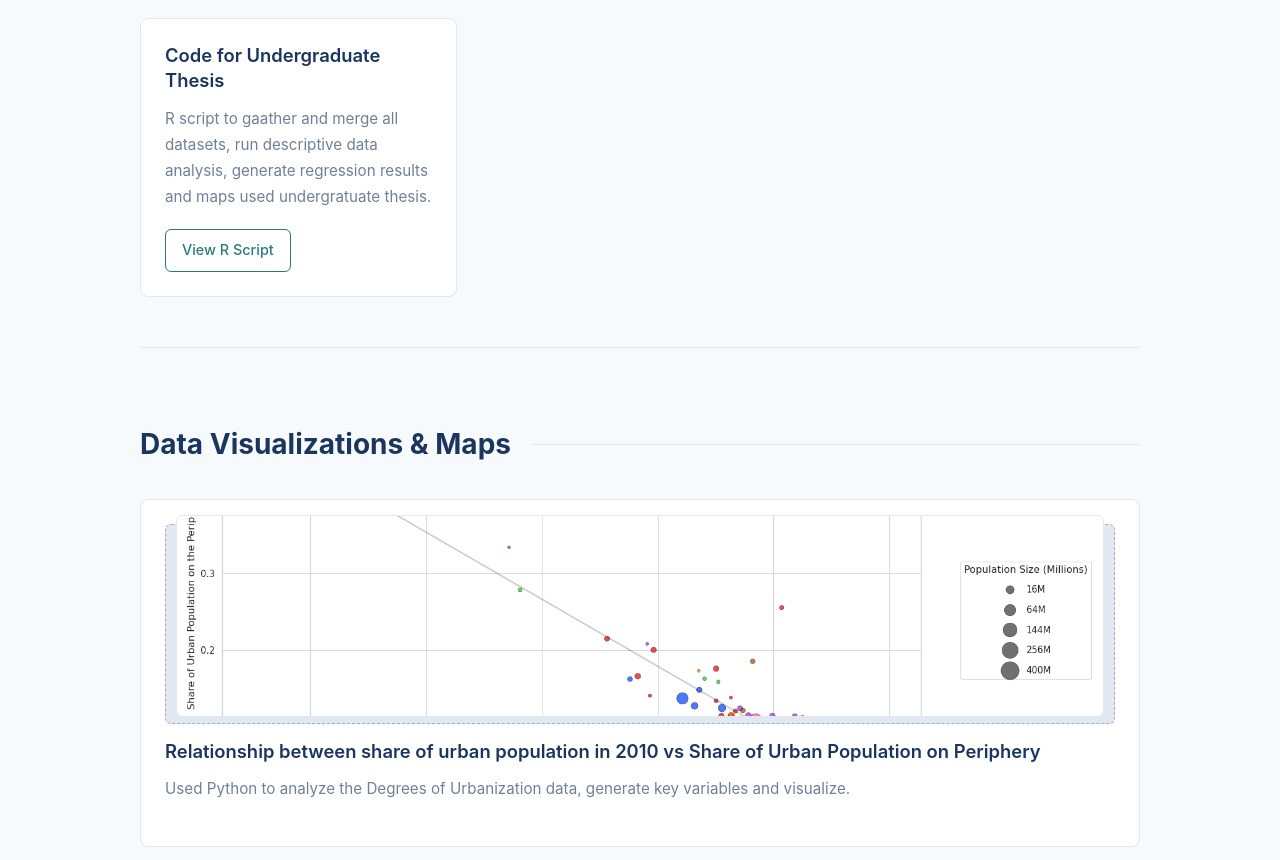
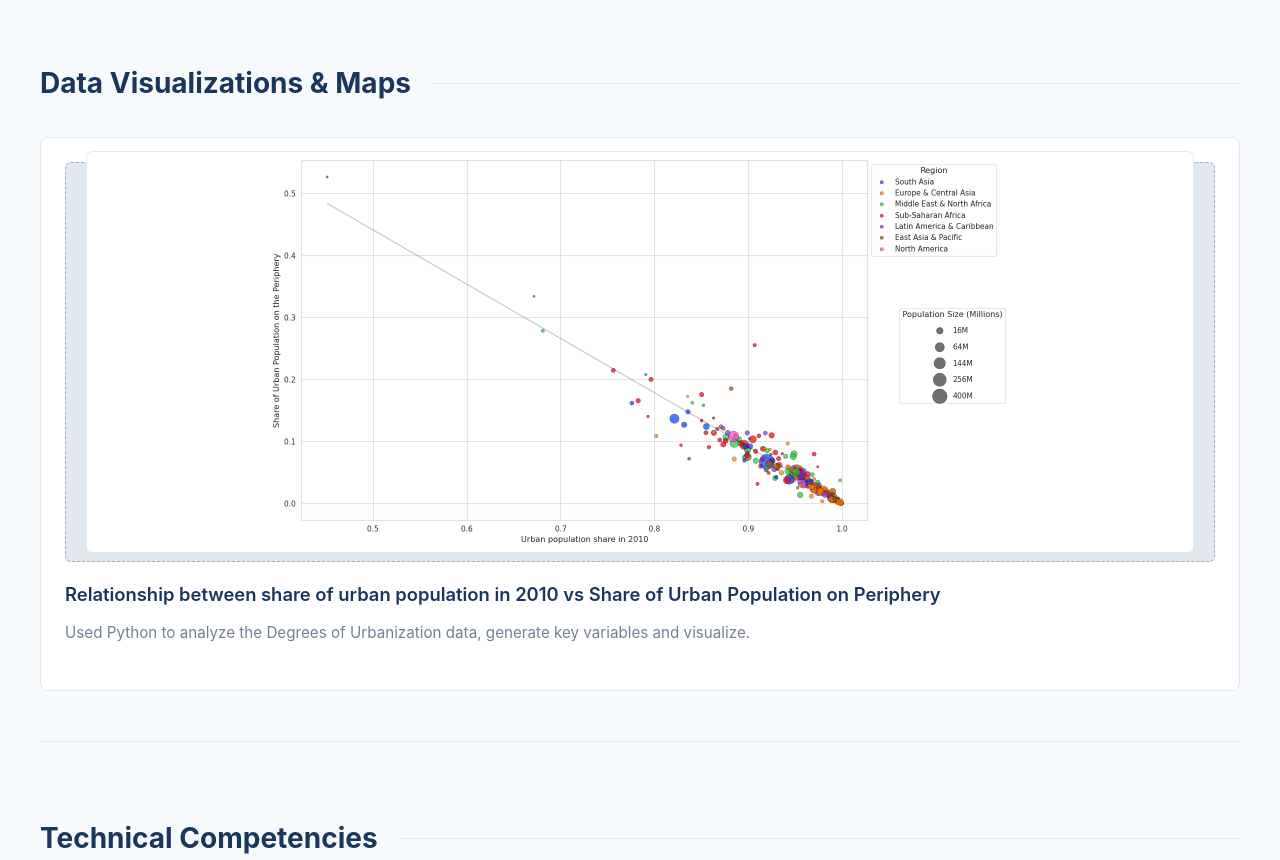
Before and after one commit to ssmunir/ssmunir.github.io, a plain HTML site: page index.html in a window 1280 px wide. Shown: the part 1940-2800 px from the top of the page. Drawn offline with Linux system fonts and the light colour scheme.

Commit message:
Enhance layout for wider displays and visuals
Expanded container and grid sizes for better display on wider screens. Adjusted image placeholder and visualization dimensions for improved layout.

```diff
--- a/index.html
+++ b/index.html
@@ -25,7 +25,7 @@
         }
 
         .container {
-            max-width: 1000px;
+            max-width: 1200px; /* Expanded from 1000px to allow wider displays for visuals */
             margin: 0 auto;
             padding: 0 24px;
         }
@@ -81,11 +81,18 @@
             color: var(--text-main);
         }
 
-        /* Generic Grid for Papers, Code, and Visualizations */
+        /* Content grids */
         .content-grid {
             display: grid;
-            grid-template-columns: repeat(auto-fit, minmax(300px, 1fr));
+            grid-template-columns: repeat(auto-fit, minmax(400px, 1fr));
             gap: 24px;
+        }
+
+        /* Large display grid specifically for visuals */
+        .visual-grid {
+            display: grid;
+            grid-template-columns: repeat(auto-fit, minmax(500px, 1fr)); /* Prompts larger grid columns */
+            gap: 32px; /* Extra spacing for prominent visuals */
         }
 
         .card {
@@ -129,7 +136,7 @@
             font-size: 0.9rem;
             font-weight: 500;
             transition: all 0.2s ease;
-            margin-top: auto; /* Pushes button to the bottom */
+            margin-top: auto;
         }
 
         .btn:hover {
@@ -147,31 +154,31 @@
             color: #ffffff;
         }
 
-        /* Image Placeholder Styling */
+        /* Image Containers - Expanded for Large High-Res Visuals */
         .img-placeholder {
             width: 100%;
-            height: 200px;
+            height: 400px; /* Increased from 200px for generous plotting space */
             background-color: var(--border-color);
             border-radius: 6px;
-            margin-bottom: 15px;
+            margin-bottom: 20px;
             display: flex;
             align-items: center;
             justify-content: center;
             color: var(--text-light);
-            font-size: 0.85rem;
+            font-size: 0.9rem;
             text-align: center;
-            padding: 10px;
+            padding: 20px;
             box-sizing: border-box;
             border: 1px dashed #a0aec0;
         }
 
-        /* Actual Image Styling (for when you replace the placeholders) */
         .viz-img {
             width: 100%;
-            height: 200px;
-            object-fit: cover;
+            height: 400px; /* Matches the expanded 400px container */
+            object-fit: contain; /* Using contain to ensure map aspect ratios aren't clipped */
             border-radius: 6px;
-            margin-bottom: 15px;
+            margin-bottom: 20px;
+            background-color: #ffffff; /* Smooth contrast for visual boundaries */
             border: 1px solid var(--border-color);
         }
 
@@ -211,9 +218,12 @@
             border-top: 1px solid var(--border-color);
         }
 
-        @media (max-width: 600px) {
-            .content-grid {
+        @media (max-width: 768px) {
+            .content-grid, .visual-grid {
                 grid-template-columns: 1fr;
+            }
+            .img-placeholder, .viz-img {
+                height: 300px; /* Balanced scale for smaller/tablet screens */
             }
         }
     </style>
@@ -283,7 +293,7 @@ Evidence from Sub-Saharan Africa.</div>
                 </div>
 
                 <div class="card">
-                    <div class="card-title">Spatial Analysis & Grid Generation Workflow</div>
+                    <div class="card-title">Spatial Analysis & Variable Generation</div>
                     <div class="card-desc">A spatial processing script using GEE modules and pandas to generate urban land and population variables for each country in the world.</div>
                     <a href="code/urb_def1_country_panel.py" class="btn code-btn" target="_blank">View Python Notebook</a>
                 </div>
```
